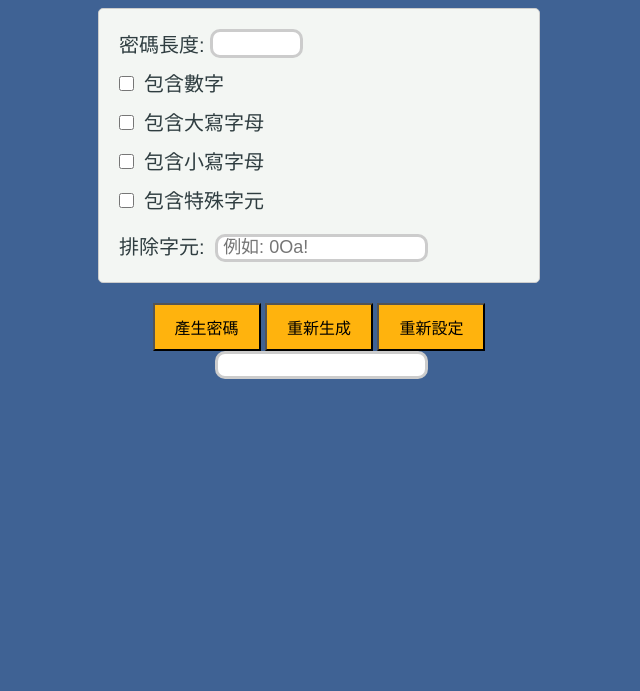
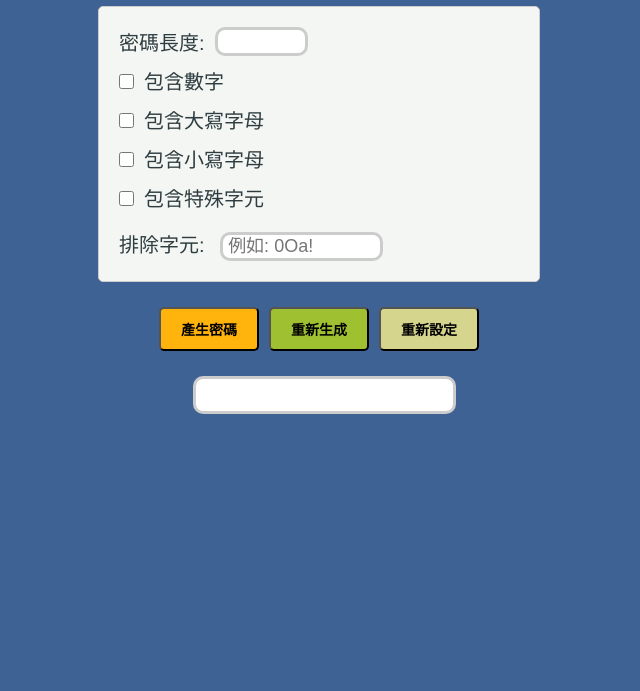
Before and after one commit to ritacc12/RandomPasswordDemo, a plain HTML site: page index.html in a window 1280 px wide. Shown: the part 109-800 px from the top of the page, without its empty margins (321-961 px from the left). Drawn offline with Linux system fonts and the light colour scheme.

Commit message:
adjust title shawow, input type style and button style

```diff
--- a/style.css
+++ b/style.css
@@ -1,13 +1,14 @@
 body {
     font-family: "Helvetica", "Arial","LiHei Pro","黑體-繁","微軟正黑體", sans-serif;
     text-align: center;
-    padding: 20px;
+    padding: 18px;
     background-color: #3F6294;
     color:#2F3D40;
 }
 
 #title{
     color: white;
+    text-shadow: 1px 1px 2px #B4BEC9;
 }
 
 
@@ -24,7 +25,7 @@ body {
 
 input[type="number"] {
     width: 80px;
-    margin-left: 5px;
+    margin-left: 10px;
     padding-left: 5px;
     font-size: 18px;
      border:solid #ccc;
@@ -34,9 +35,8 @@ input[type="number"] {
 }
 
 input[type="text"] {
-    width: 200px;
-    height: 20px;
-    margin-left: 5px;
+    width: 150px;
+    margin-left: 10px;
     padding-left: 5px;
     font-size: 18px;
     border:solid #ccc;
@@ -60,10 +60,40 @@ input[type="checkbox"] + span {
   margin-left: 10px;
 }
 
-button {
+.btnGroup{
+    display: flex;
+    justify-content: center;
+}
+
+#generateBtn {
     padding: 10px 20px;
-    font-size: 16px;
+    font-size: 14px;
     background-color:#FFB30D;
+    border-radius: 5px;
+    font-weight: 600;
+    margin: 5px;
+}
+
+#regenerateBtn{
+    padding: 10px 20px;
+    font-size: 14px;
+    border-radius: 5px;
+    font-weight: 600;
+    background-color: #9FC131;
+    margin: 5px;
+}
+
+#resetBtn{
+    padding: 10px 20px;
+    font-size: 14px;
+    border-radius: 5px;
+    font-weight: 600;
+    background-color: #D6D58E;
+    margin: 5px;
+}
+
+button:hover{
+    border: 2px solid white;
 }
 
 .PasswordRule{
@@ -83,3 +113,14 @@ button {
 #exclude{
     margin-top: 10px;
 }
+
+.result{
+    margin-top: 20px;
+}
+
+#password{
+    width: 250px;
+    height: 30px;
+    text-align: center;
+    font-weight: 600;
+}
```
